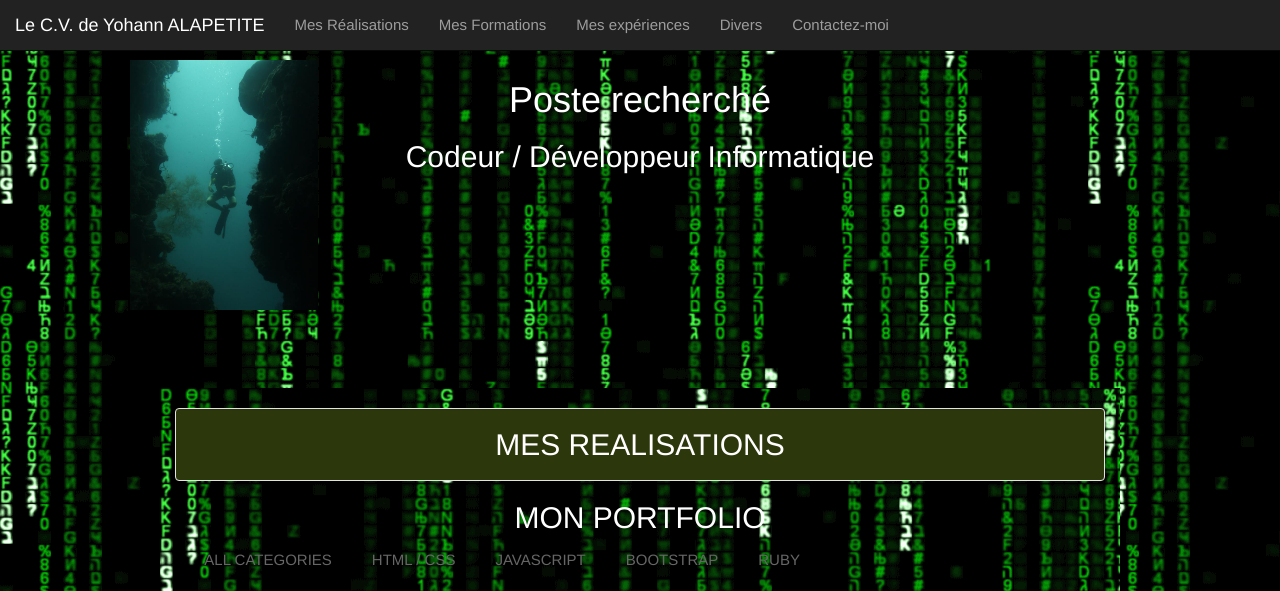
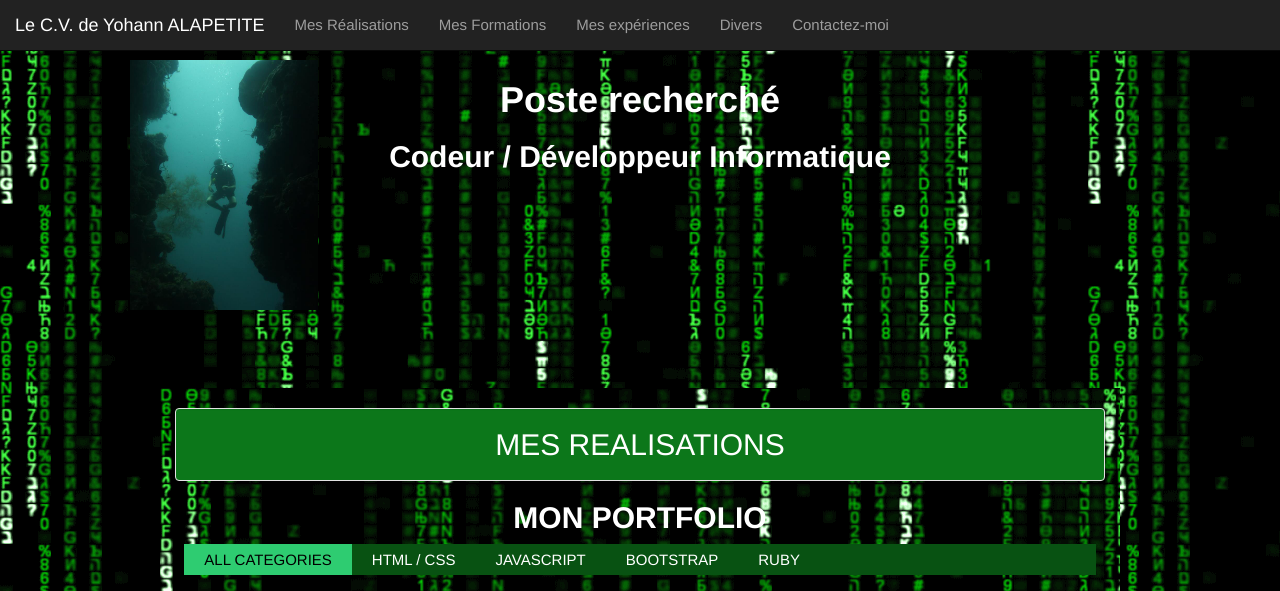
Before and after one commit to yohann36/Semaine7, a plain HTML site: page Exo n°2(portfolio)/index.html in a window 1280 px wide. Shown: the top 591 px of the page. Drawn offline with nearby package versions, Linux system fonts and the light colour scheme.

Commit message:
version first final

```diff
--- a/Exo n°2(portfolio)/biblio/style.css
+++ b/Exo n°2(portfolio)/biblio/style.css
@@ -7,7 +7,7 @@ body{
 }
 
 .well{
-    background-color:#2C370B;
+    background-color:#0C771A;
     color:white;
 }
 
@@ -35,6 +35,8 @@ header{
 
 h1,h2{
     text-align:center;
+    color:white;
+    font-weight:bold;
 }
 
 section h3{
@@ -69,6 +71,8 @@ section{
     margin:1%;
     padding:0;
     list-style:none;
+    background-color:#085212;
+
 }
 
     #filters li {
@@ -79,7 +83,7 @@ section{
         display: block;
         padding:5px 20px;
         text-decoration:none;
-        color:#666;
+        color:white;
         cursor: pointer;
     }
 
--- a/Exo n°2(portfolio)/index.html
+++ b/Exo n°2(portfolio)/index.html
@@ -126,7 +126,7 @@
  <!--CARROUSELLE--------------------------------------------------------------------------------------------------------------------------------------------------------------------------->
                     <h2>MON PORTFOLIO</h2>
                         <ul id="filters" class="clearfix row">
-                            <li><span class="filter" data-filter="cat1 cat2 cat3 cat4">ALL CATEGORIES</span></li>
+                            <li><span class="filter active" data-filter="cat1 cat2 cat3 cat4">ALL CATEGORIES</span></li>
                             <li><span class="filter" data-filter="cat1 ">HTML / CSS</span></li>
                             <li><span class="filter" data-filter="cat2">JAVASCRIPT</span></li>
                             <li><span class="filter" data-filter="cat3">BOOTSTRAP</span></li>
```
